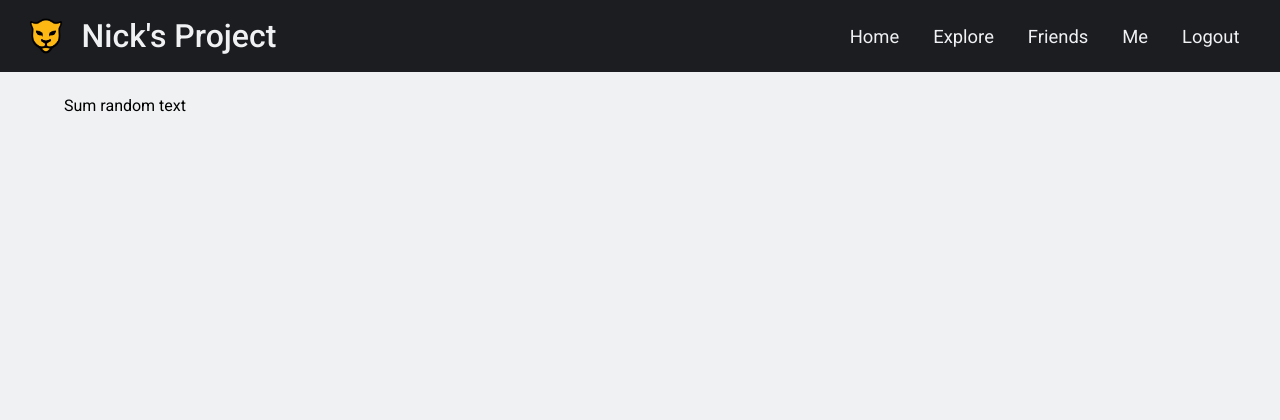
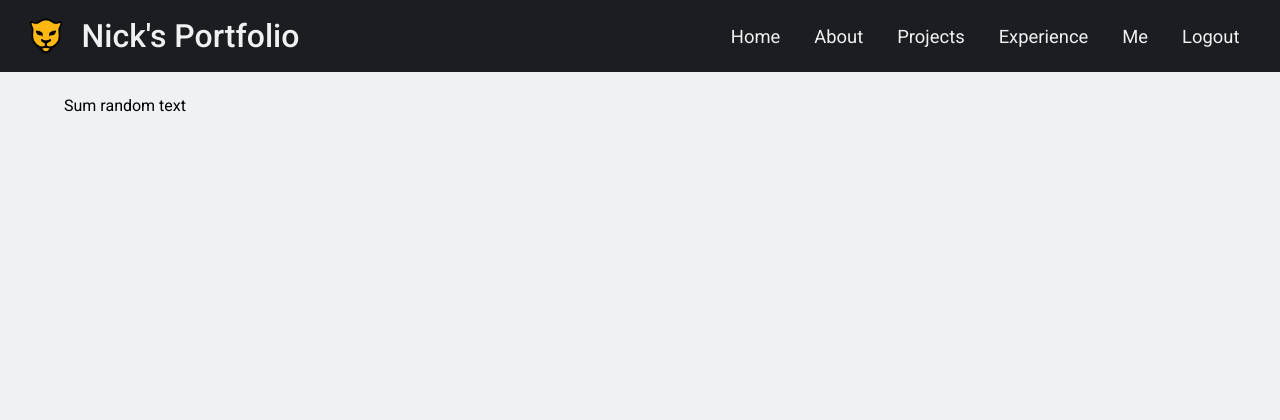
Before and after one commit to nickek/Django-Portfolio, a Django app: page / in a window 1280 px wide. Shown: the top 420 px of the page. Run offline with Django 4.2, Linux system fonts and the light colour scheme; a user stored in the database is signed in.

Commit message:
Portfolio start

```diff
--- a/home/templates/home/base.html
+++ b/home/templates/home/base.html
@@ -5,7 +5,7 @@
     <meta name="viewport" content="width=device-width, initial-scale=1, shrink-to-fit=yes">
     <link rel="stylesheet" href="/static/home/style.css">
     <link rel="stylesheet" href="https://unpkg.com/boxicons@2.1.4/css/boxicons.min.css">
-    <title>Nick's Project</title>
+    <title>Nick's Portfolio</title>
   </head>
   <body>
     <header>
@@ -13,7 +13,7 @@
         <a class="logo-image">
             <img src="/static/logo.png" width="40" height="40">
         </a>
-        <a class="logo-text" href="#">Nick's Project</a>
+        <a class="logo-text" href="{% url 'home' %}">Nick's Portfolio</a>
         </div>
         <input type="checkbox" id="check">
         <label for="check" class="icon">
@@ -23,8 +23,9 @@
 
         <nav class="navbar">
             <a href="{% url 'home' %}">Home</a>
-            <a href="#">Explore</a>
-            <a href="#">Friends</a>
+            <a href="#">About</a>
+            <a href="#">Projects</a>
+            <a href="#">Experience</a>
             <a href="{% url 'profile' %}">Me</a>
             <a href="{% url 'logout' %}">Logout</a>
         </nav>
--- a/home/templates/home/login_reg_base.html
+++ b/home/templates/home/login_reg_base.html
@@ -5,7 +5,7 @@
     <meta name="viewport" content="width=device-width, initial-scale=1, shrink-to-fit=yes">
     <link rel="stylesheet" href="/static/home/style.css">
     <link rel="stylesheet" href="https://unpkg.com/boxicons@2.1.4/css/boxicons.min.css">
-    <title>Nick's Project</title>
+    <title>Nick's Portfolio</title>
   </head>
   <body>
     <header>
@@ -13,7 +13,7 @@
         <a class="logo-image">
             <img src="/static/logo.png" width="40" height="40">
         </a>
-        <a class="logo-text" href="#">Nick's Project</a>
+        <a class="logo-text" href="{% url 'home' %}">Nick's Portfolio</a>
         </div>
         <input type="checkbox" id="check">
         <label for="check" class="icon">
--- a/todo.txt
+++ /dev/null
@@ -1,4 +0,0 @@
-TO DO List:
-Profile page, view, edit profile and posts
-
-Profile settings page
```
Also changed, not shown: user_profile/templates/user_profile/base.html (+5 -4 lines), db.sqlite3.
